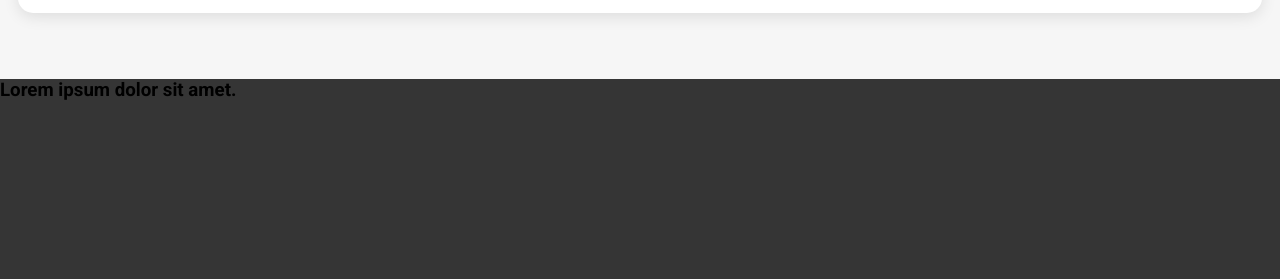
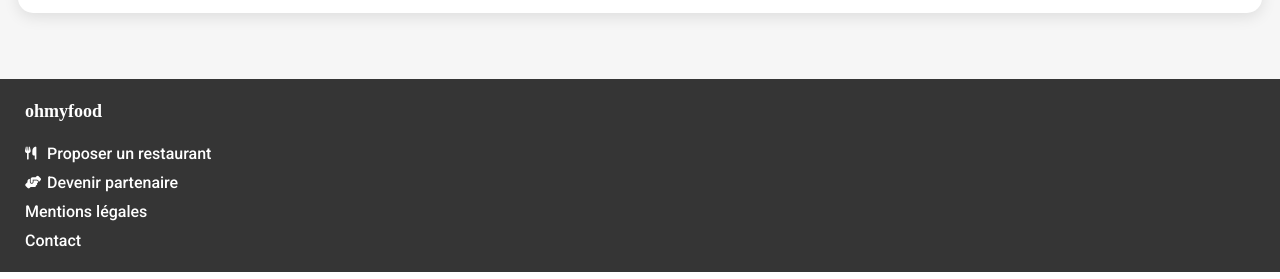
Before and after one commit to VincentRabatel/Ohmyfood, a plain HTML site: page index.html in a window 1280 px wide. Shown: the part 1947-2226 px from the top of the page. Drawn offline with Linux system fonts and the light colour scheme; a web font is replaced by a local one.

Commit message:
Create footer section

```diff
--- a/assets/_statics.scss
+++ b/assets/_statics.scss
@@ -8,8 +8,8 @@
 $color-bg-footer: #353535;
 
 // Text colors
-$title-text-dark: #000000;
-$title-text-light: #FFFFFF;
+$text-dark: #000000;
+$text-light: #FFFFFF;
 
 // Howto colors
 $color-howto-main: #9356DC;
@@ -24,6 +24,7 @@
 
 // Gradients
 $gradient-main: linear-gradient(0deg, #9356DC -11.44%, #FF79DA 123.93%);
+$gradient-main-reverse: linear-gradient(180deg, #9356DC -11.44%, #FF79DA 123.93%);
 
 /******************** PLACEHOLDERS ***********************/
 /*********************************************************/
--- a/assets/style.scss
+++ b/assets/style.scss
@@ -10,6 +10,16 @@
     font-family: 'Roboto';
 }
 
+body {
+    margin: 0;
+    display: flex;
+    flex-direction: column;
+    justify-content: center;
+}
+
+main {
+    color: $text-dark;
+}
 
 /*********************** COMMONS *************************/
 /*********************************************************/
@@ -29,7 +39,7 @@
     font-weight: 500;
     font-size: 16px;
     line-height: 19px;
-    color: #FFFFFF;
+    color: $text-light;
 
     &__text {
         padding: 0px 19px;
@@ -43,9 +53,12 @@
     padding: 0px 20px;
 }
 
+.logo-ohmyfood {
+    font-family: 'Shrikhand';
+}
+
 /************************ HEADER *************************/
 /*********************************************************/
-
 .header {
     height: 63px;
     background-color: $color-bg-main;
@@ -60,17 +73,14 @@
 
     &__title {
         height: 44px;
+        font-size: 30px;
         text-align: center;
-
-        font-family: 'Shrikhand';
-        font-size: 30px;
     }
 }
 
 
 /************************* MAIN **************************/
 /*********************************************************/
-
 .geoloc {
     height: 50px;
     background-color: $color-bg-third;
@@ -119,7 +129,6 @@
 
 
 /************************ HOWTO **************************/
-
 .howto {
     background-color: $color-bg-main;
 
@@ -186,7 +195,6 @@
 
 
 /********************* RESTAURANTS ***********************/
-
 .restaurants {
     padding-top: 54px;
     padding-bottom: 66px;
@@ -254,32 +262,49 @@
 
     }
 
-    &__card-icon.empty { // NOT EXACTLY THE SAME STYLE AS THE MOCK-UP
-        color: rgba(0, 0, 0, 0); // = empty
+    &__card-icon.empty { // NOT EXACTLY THE SAME SHAPE AS THE MOCK-UP
+        -webkit-text-fill-color: transparent;
         -webkit-text-stroke: 1px #101010;
     }
 
-    &__card-icon.purple { // NOT EXACTLY THE SAME STYLE AS THE MOCK-UP
-        background: $gradient-main;
+    &__card-icon.purple { // NOT EXACTLY THE SAME SHAPE AS THE MOCK-UP
+        background: $gradient-main-reverse;
         -webkit-background-clip: text;
         -webkit-text-fill-color: transparent;
-        -webkit-text-stroke: none;
-
-        // /* Set the background color */
-        // background: linear-gradient(to right, #ff8a00 0%, #dd4c4f 100%);
-        // /* Mask the color to the text, and remove the rest  */
-        // -webkit-background-clip: text;
-        // /* Make the text fill color value transparent so the masked background color comes through */
-        // -webkit-text-fill-color: transparent;
+        -webkit-text-stroke: none; // SOME RESEARCHES TO DO AROUND THIS '-webkit'
     }
 }
 
 
-
 /************************ FOOTER *************************/
 /*********************************************************/
+.footer {
+    color: $text-light;
+    background-color: $color-bg-footer;
 
-footer {
-    height: 200px;
-    background-color: $color-bg-footer;
+    padding: 22px 25px;
+
+    &__title {
+        font-size: 18px;
+
+        margin-bottom: 22px;
+    }
 }
+
+.footer-nav {
+    display: flex;
+    flex-direction: column;
+    row-gap: 10px;
+
+    font-size: 16px;
+    font-weight: 500;
+
+    &__line {
+        @extend %flex-justify-start;
+    }
+
+    &__icon {
+        font-size: 13px;
+        width: 22px;
+    }
+}
--- a/index.html
+++ b/index.html
@@ -29,7 +29,7 @@
         <!-- Header -->
         <header class="header">
             <!-- <img class="header__logo" src="./assets/images/logo/ohmyfood.png" alt="Le logo du site Oh My Food"> -->
-            <h1 class="header__title">ohmyfood</h1>
+            <h1 class="header__title logo-ohmyfood">ohmyfood</h1>
         </header>
 
         <!-- Main -->
@@ -145,8 +145,30 @@
         </main>
 
         <!-- Footer -->
-        <footer>
-            <h3>Lorem ipsum dolor sit amet.</h3>
+        <footer class="footer">
+            <h1 class="footer__title logo-ohmyfood">ohmyfood</h1>
+
+            <nav class="footer-nav">
+
+                <ul class="footer-nav__line">
+                    <i class="footer-nav__icon fa-solid fa-utensils"></i>
+                    <span>Proposer un restaurant</span>
+                </ul>
+
+                <ul class="footer-nav__line">
+                    <i class="footer-nav__icon fa-solid fa-handshake-angle"></i>
+                    <span>Devenir partenaire</span>
+                </ul>
+
+                <ul class="footer-nav__line">
+                    <span>Mentions légales</span>
+                </ul>
+
+                <ul class="footer-nav__line">
+                    <span>Contact</span>
+                </ul>
+
+            </nav>
         </footer>
 	</body>
 
```
Also changed, not shown: assets/style.css, 1 other file.
